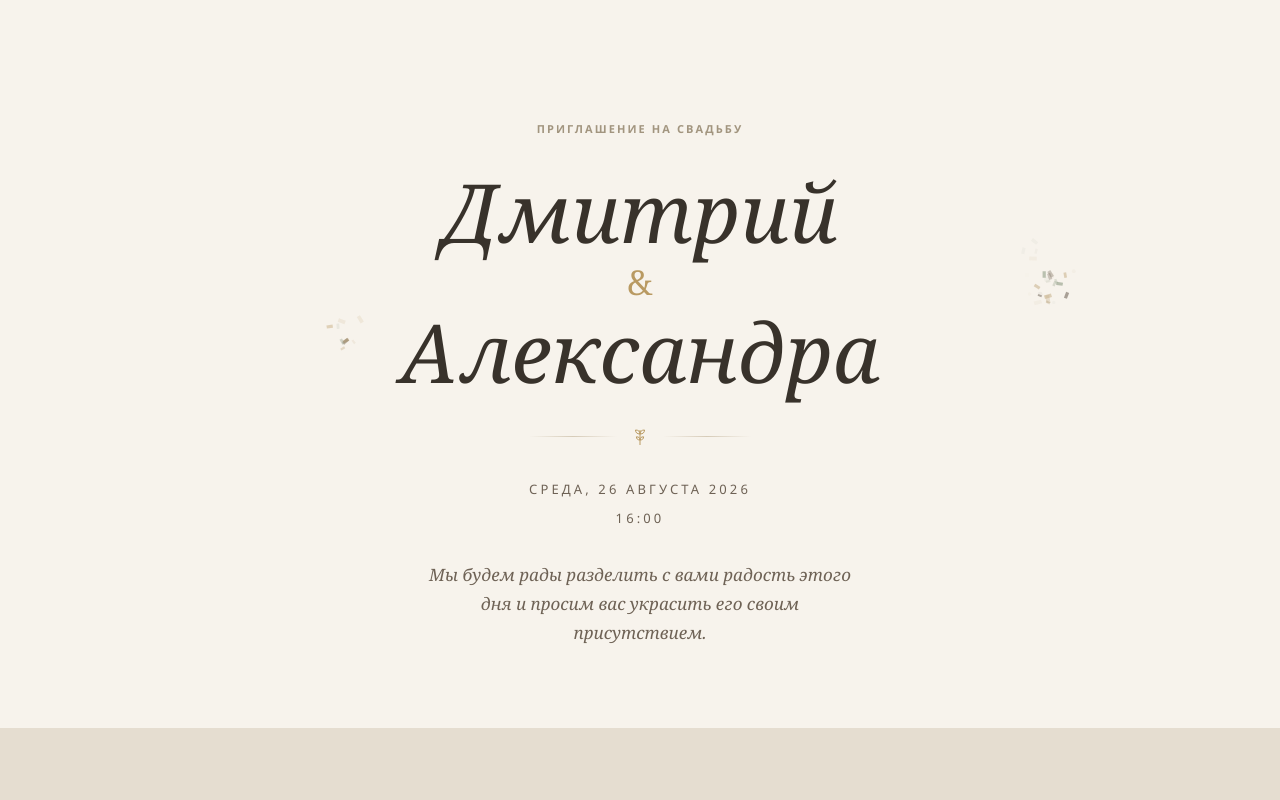
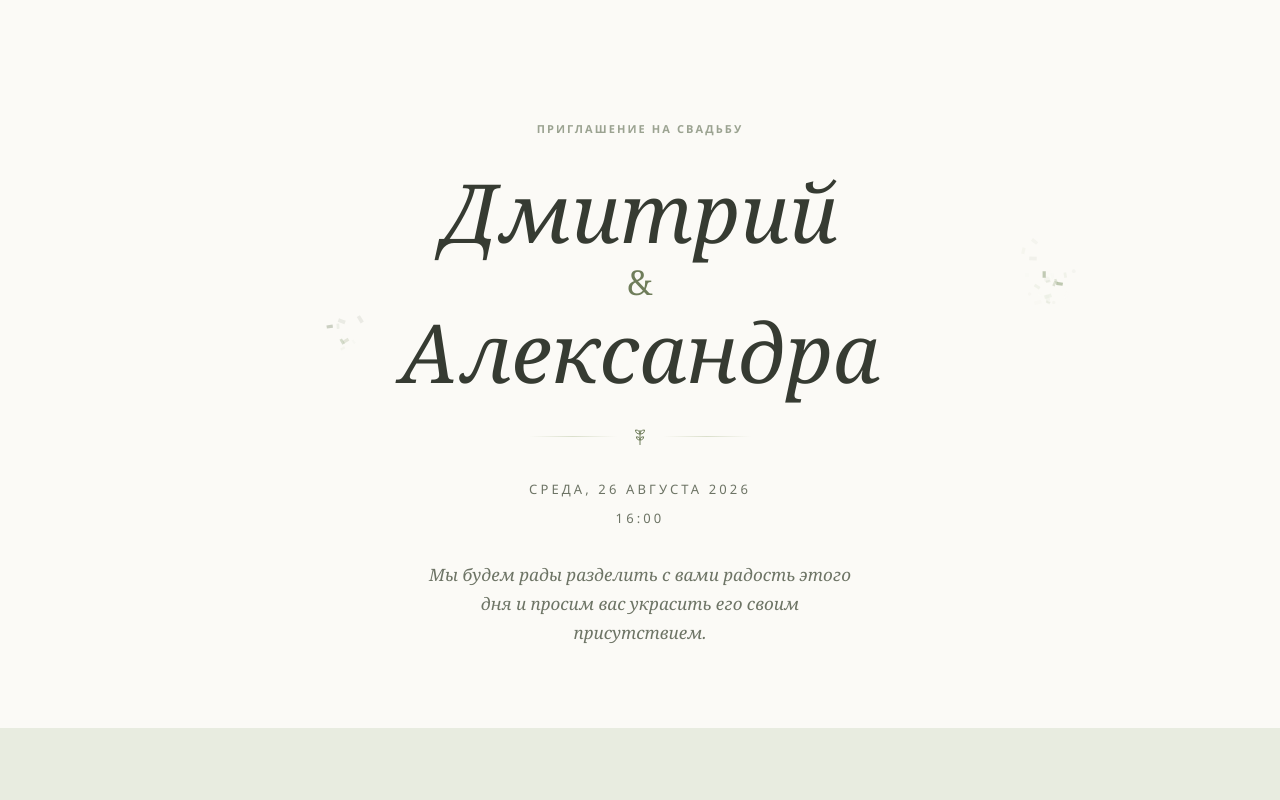
Before and after one commit to LorexIQ/wedding, a Nuxt app: page / in a window 1280 px wide. Shown: the top 800 px of the page. Built offline with nearby package versions, Linux system fonts and the light colour scheme.

Commit message:
style: rework palette to sage green and ivory

```diff
--- a/app/assets/css/main.css
+++ b/app/assets/css/main.css
@@ -4,16 +4,16 @@
 :root {
   color-scheme: light;
 
-  --linen: #EFE9DF;
-  --linen-deep: #E5DDD0;
-  --paper: #F7F3EC;
-  --ink: #38322B;
-  --ink-soft: #6E6255;
-  --ink-faint: #A2957F;
-  --wheat: #B99A62;
-  --sage: #8B9880;
-  --rule: #D6CBB8;
-  --alarm: #9A4A34;
+  --linen: #F5F3ED;
+  --linen-deep: #E8ECE0;
+  --paper: #FBFAF6;
+  --ink: #363B32;
+  --ink-soft: #6D7465;
+  --ink-faint: #9BA391;
+  --wheat: #6F7D5A;
+  --sage: #93A47F;
+  --rule: #DADFCB;
+  --alarm: #A6503F;
 
   /* Веб-шрифт не подключаем: приличная кириллическая антиква весит
      сотни килобайт, а Georgia есть на всех устройствах. */
--- a/app/components/OurStory.vue
+++ b/app/components/OurStory.vue
@@ -65,7 +65,7 @@ const photoBroken = ref(false)
   aspect-ratio: 1 / 1;
   padding: 12px;
   border: 1px dashed var(--ink-faint);
-  background: repeating-linear-gradient(45deg, transparent 0 11px, rgba(162, 149, 127, 0.09) 11px 22px);
+  background: repeating-linear-gradient(45deg, transparent 0 11px, rgba(147, 164, 127, 0.1) 11px 22px);
   font-family: var(--sans);
   font-size: 11px;
   letter-spacing: 0.1em;
--- a/app/components/RsvpForm.vue
+++ b/app/components/RsvpForm.vue
@@ -259,11 +259,11 @@ textarea[aria-invalid="true"] {
 }
 
 .drink:hover {
-  background: #F1EDE4;
+  background: #EEF1E6;
 }
 
 .drink:has(input:checked) {
-  background: #EAEDE4;
+  background: #E3E8D8;
 }
 
 .companion {
@@ -342,6 +342,6 @@ textarea[aria-invalid="true"] {
 }
 
 .submit:hover:not(:disabled) {
-  background: #4B4238;
+  background: #454C3D;
 }
 </style>
--- a/app/components/TheConfetti.vue
+++ b/app/components/TheConfetti.vue
@@ -14,8 +14,8 @@ const canvas = ref<HTMLCanvasElement | null>(null)
 const done = ref(false)
 
 // Цвета из палитры приглашения: на льняном фоне яркая радуга выглядит
-// чужой, а золото с зеленью читается как часть оформления.
-const COLORS = ['#B99A62', '#8B9880', '#8E6F3E', '#C7B08A', '#6E6255']
+// чужой, а шалфейная зелень с айвори читается как часть оформления.
+const COLORS = ['#7C8A6E', '#93A47F', '#C7CEB9', '#E8ECDF', '#FBFAF6']
 
 const GRAVITY = 620
 const DRAG = 0.86
--- a/app/components/TheFooter.vue
+++ b/app/components/TheFooter.vue
@@ -44,15 +44,15 @@ const revealed = ref(false)
 }
 
 .foot .eyebrow {
-  color: #9C8E77;
+  color: #A9B39C;
 }
 
 .foot__phone {
   padding-bottom: 2px;
   border: none;
-  border-bottom: 1px solid rgba(232, 214, 174, 0.35);
+  border-bottom: 1px solid rgba(212, 220, 195, 0.35);
   background: none;
-  color: #E8D6AE;
+  color: #DCE4CD;
   font-family: var(--serif);
   font-size: clamp(1.35rem, 4vw, 1.7rem);
   text-decoration: none;
@@ -65,19 +65,19 @@ const revealed = ref(false)
 }
 
 .foot__phone:hover {
-  border-bottom-color: #E8D6AE;
+  border-bottom-color: #DCE4CD;
 }
 
 .foot__hint {
   font-family: var(--sans);
   font-size: 11.5px;
   letter-spacing: 0.05em;
-  color: #9C8E77;
+  color: #A9B39C;
 }
 
 .foot__sign {
   max-width: 24rem;
   font-style: italic;
-  color: #C3B79F;
+  color: #C6CDB4;
 }
 </style>
```
